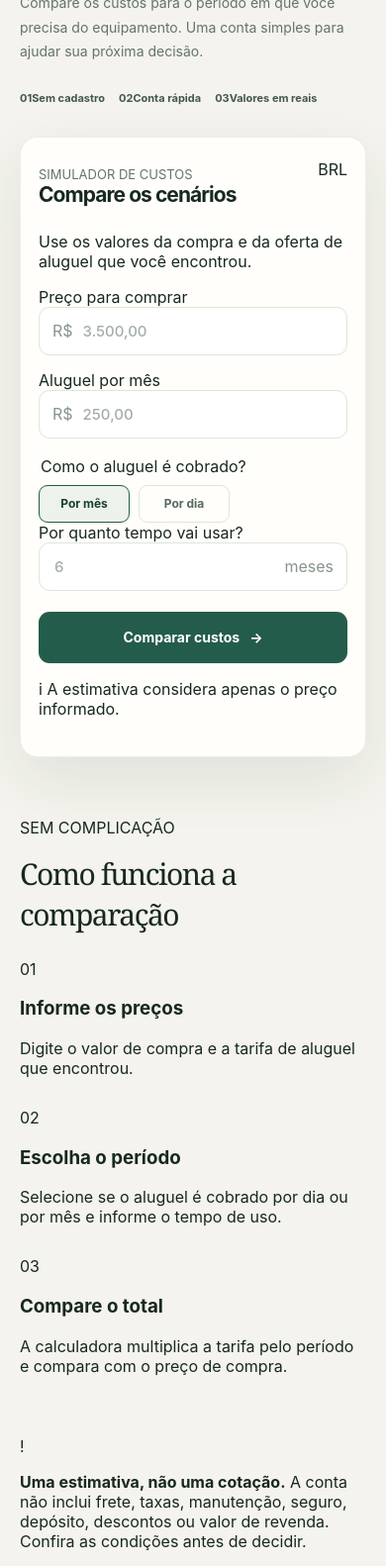
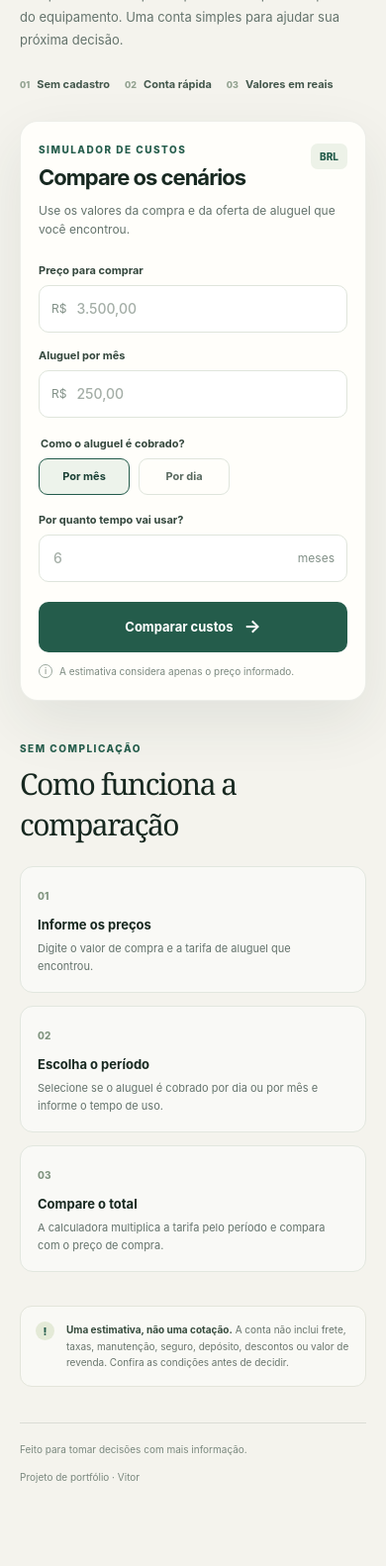
Before and after one commit to VitorFigueiredo-maker/alugar-ou-comprar, a plain HTML site: page index.html in a window 390 px wide. Shown: the part 282-1864 px from the top of the page at 99% size. After the commit the page ends 1808 px from the top, so only its background shows below. Drawn offline with Linux system fonts and the light colour scheme; a script that the page names is missing.

Commit message:
Align responsive styles with calculator markup
Co-authored-by: Copilot <223556219+Copilot@users.noreply.github.com>

```diff
--- a/style.css
+++ b/style.css
@@ -8,11 +8,11 @@
   --green-dark: #193f34;
   --line: #e2e7df;
   --lime: #dceda7;
-  --shadow: 0 22px 60px rgba(32, 54, 43, 0.09);
+  --shadow: 0 22px 60px rgba(32, 54, 43,  .09);
 }
 
 * { box-sizing: border-box; }
-
+[hidden] { display: none !important; }
 body {
   margin: 0;
   background: var(--canvas);
@@ -20,384 +20,141 @@ body {
   font-family: Inter, ui-sans-serif, system-ui, -apple-system, BlinkMacSystemFont, "Segoe UI", sans-serif;
   -webkit-font-smoothing: antialiased;
 }
+a { color: inherit; }
+button, input { font: inherit; }
+:focus-visible { outline: 3px solid #8eaa4c; outline-offset: 3px; }
 
-button, input { font: inherit; }
-a { color: inherit; }
-[hidden] { display: none !important; }
-
-:focus-visible {
-  outline: 3px solid #8eaa4c;
-  outline-offset: 3px;
-}
-
-.site-shell {
-  width: min(1120px, 100%);
-  margin: 0 auto;
-  padding: 0 36px;
-}
-
+.site-shell { width: min(1120px, 100%); margin: 0 auto; padding: 0 36px; }
 .site-header {
   min-height: 82px;
   display: flex;
   align-items: center;
   justify-content: space-between;
-  border-bottom: 1px solid rgba(32, 54, 43, 0.12);
+  border-bottom: 1px solid rgba(32, 54, 43, .12);
 }
-
-.brand {
-  display: inline-flex;
-  align-items: center;
-  gap: 11px;
-  text-decoration: none;
-  font-size: 15px;
-  font-weight: 750;
-  letter-spacing: -0.035em;
-}
-
-.brand-mark {
-  width: 31px;
-  height: 31px;
-  display: grid;
-  place-items: center;
-  border-radius: 10px;
-  background: var(--green);
-  color: white;
-  font-size: 17px;
-}
-
-.header-note {
-  color: var(--muted);
-  font-size: 13px;
-}
+.brand { display: inline-flex; align-items: center; gap: 11px; text-decoration: none; font-size: 15px; font-weight: 750; letter-spacing: -.035em; }
+.brand-mark { width: 32px; height: 32px; display: grid; place-items: center; border-radius: 10px; background: var(--green); color: white; font-size: 18px; }
+.brand-accent { color: var(--green); }
+.code-link { color: #52665a; font-size: 12px; text-decoration: none; }
+.code-link:hover, .site-footer a:hover { color: var(--green); text-decoration: underline; }
 
 .hero-grid {
   display: grid;
-  grid-template-columns: minmax(0, 0.9fr) minmax(420px, 1.1fr);
+  grid-template-columns: minmax(0, .9fr) minmax(410px, 1.1fr);
   align-items: center;
   gap: clamp(42px, 7vw, 88px);
   padding: 74px 0 62px;
 }
-
-.eyebrow, .section-kicker {
-  margin: 0 0 17px;
-  color: var(--green);
-  font-size: 11px;
-  font-weight: 800;
-  letter-spacing: 0.14em;
-  text-transform: uppercase;
-}
-
+.eyebrow, .card-kicker { margin: 0 0 15px; color: var(--green); font-size: 10px; font-weight: 800; letter-spacing: .15em; }
+.eyebrow { display: flex; align-items: center; gap: 9px; }
+.eyebrow-line { width: 24px; height: 1px; background: var(--green); }
 .hero-copy h1 {
   max-width: 500px;
   margin: 0;
   font-family: Georgia, "Times New Roman", serif;
-  font-size: clamp(47px, 6vw, 73px);
+  font-size: clamp(48px, 6vw, 74px);
   font-weight: 500;
-  letter-spacing: -0.065em;
-  line-height: 0.99;
+  letter-spacing: -.065em;
+  line-height: .98;
 }
+.hero-copy h1 span { color: var(--green); }
+.hero-description { max-width: 430px; margin: 22px 0 0; color: var(--muted); font-size: 15px; line-height: 1.75; }
+.hero-points { display: flex; flex-wrap: wrap; gap: 16px 21px; margin-top: 27px; }
+.hero-point { display: flex; align-items: center; gap: 7px; color: #43574c; font-size: 11px; font-weight: 650; }
+.hero-point span { color: #91a18f; font-size: 9px; font-weight: 800; }
 
-.hero-copy h1 span { color: var(--green); }
-
-.hero-description {
-  max-width: 430px;
-  margin: 22px 0 0;
-  color: var(--muted);
-  font-size: 16px;
-  line-height: 1.75;
-}
-
-.hero-points {
-  display: flex;
-  flex-wrap: wrap;
-  gap: 10px 18px;
-  margin: 27px 0 0;
-  padding: 0;
-  list-style: none;
-  color: #43574c;
-  font-size: 12px;
-  font-weight: 650;
-}
-
-.hero-points li::before {
-  content: "✓";
-  margin-right: 7px;
-  color: var(--green);
-}
-
-.calculator-card {
-  padding: clamp(24px, 3.2vw, 36px);
-  border: 1px solid rgba(32, 54, 43, 0.08);
-  border-radius: 24px;
-  background: var(--surface);
-  box-shadow: var(--shadow);
-}
-
-.card-heading {
-  display: flex;
-  justify-content: space-between;
-  align-items: start;
-  gap: 16px;
-  margin-bottom: 25px;
-}
-
-.card-heading h2 {
-  margin: 0;
-  font-size: 23px;
-  letter-spacing: -0.045em;
-}
-
-.card-heading p {
-  margin: 7px 0 0;
-  color: var(--muted);
-  font-size: 13px;
-}
-
-.card-number {
-  flex: 0 0 auto;
-  color: #9aa59b;
-  font-size: 12px;
-  font-weight: 750;
-}
-
-.field-grid {
-  display: grid;
-  grid-template-columns: 1fr 1fr;
-  gap: 18px 14px;
-}
-
+.calculator-card { padding: clamp(24px, 3.2vw, 36px); border: 1px solid rgba(32, 54, 43, .08); border-radius: 24px; background: var(--surface); box-shadow: var(--shadow); }
+.card-heading { display: flex; align-items: start; justify-content: space-between; gap: 15px; }
+.card-heading .card-kicker { margin-bottom: 9px; }
+.card-heading h2 { margin: 0; font-size: 22px; letter-spacing: -.045em; }
+.currency-tag { padding: 7px 9px; border-radius: 7px; background: #edf2e8; color: var(--green); font-size: 10px; font-weight: 800; }
+.card-intro { margin: 11px 0 24px; color: var(--muted); font-size: 12px; line-height: 1.6; }
+.field-grid { display: grid; grid-template-columns: 1fr 1fr; gap: 16px 13px; }
 .field { display: block; min-width: 0; }
-.field-label {
-  display: block;
-  margin-bottom: 8px;
-  color: #34473d;
-  font-size: 12px;
-  font-weight: 700;
-}
-
-.input-wrap {
-  height: 49px;
-  display: flex;
-  align-items: center;
-  gap: 8px;
-  padding: 0 13px;
-  border: 1px solid #dfe5dc;
-  border-radius: 11px;
-  background: #fff;
-  color: #87958a;
-  transition: border-color 150ms ease, box-shadow 150ms ease;
-}
-
-.input-wrap:focus-within {
-  border-color: #70917e;
-  box-shadow: 0 0 0 3px rgba(75, 120, 91, 0.12);
-}
-
-.input-wrap input {
-  width: 100%;
-  min-width: 0;
-  border: 0;
-  outline: 0;
-  background: transparent;
-  color: var(--ink);
-  font-size: 15px;
-  font-weight: 650;
-}
-
+.field > span:first-child, .rate-fieldset legend { display: block; margin-bottom: 8px; color: #34473d; font-size: 11px; font-weight: 700; }
+.input-wrap { height: 48px; display: flex; align-items: center; gap: 8px; padding: 0 12px; border: 1px solid #dfe5dc; border-radius: 10px; background: #fff; transition: border-color 150ms ease, box-shadow 150ms ease; }
+.input-wrap:focus-within { border-color: #70917e; box-shadow: 0 0 0 3px rgba(75, 120, 91, .12); }
+.input-prefix, .duration-unit { flex: 0 0 auto; color: #819087; font-size: 12px; }
+.input-wrap input { width: 100%; min-width: 0; border: 0; outline: 0; background: transparent; color: var(--ink); font-size: 14px; font-weight: 650; }
 .input-wrap input::placeholder { color: #a4aea7; font-weight: 450; }
-.input-wrap:focus-within:focus-visible { outline: none; }
-.input-wrap:has(input:focus-visible) { outline: 3px solid #8eaa4c; outline-offset: 3px; }
-
-.rate-fieldset {
-  min-width: 0;
-  margin: 21px 0 0;
-  padding: 0;
-  border: 0;
-}
-
-.rate-fieldset legend { margin-bottom: 9px; }
+.rate-fieldset { min-width: 0; margin: 19px 0 0; padding: 0; border: 0; }
+.rate-fieldset legend { margin-bottom: 8px; }
 .rate-options { display: flex; gap: 9px; }
 .rate-option { position: relative; cursor: pointer; }
-.rate-option input {
-  position: absolute;
-  width: 1px;
-  height: 1px;
-  opacity: 0;
-}
+.rate-option input { position: absolute; width: 1px; height: 1px; opacity: 0; }
+.rate-option span { min-width: 92px; min-height: 37px; display: grid; place-items: center; padding: 0 12px; border: 1px solid #dfe5dc; border-radius: 9px; color: #59695f; font-size: 11px; font-weight: 700; transition: 150ms ease; }
+.rate-option input:checked + span { border-color: var(--green); background: #edf3eb; color: var(--green-dark); }
+.rate-option input:focus-visible + span { outline: 3px solid #8eaa4c; outline-offset: 3px; }
+.duration-field { margin-top: 18px; }
+.duration-wrap { max-width: 240px; justify-content: space-between; }
+.compare-button { width: 100%; min-height: 51px; display: flex; align-items: center; justify-content: center; gap: 11px; margin-top: 20px; border: 0; border-radius: 10px; background: var(--green); color: white; cursor: pointer; font-size: 13px; font-weight: 750; transition: background 150ms ease, transform 150ms ease; }
+.compare-button:hover { background: var(--green-dark); transform: translateY(-1px); }
+.button-arrow { font-size: 18px; line-height: 1; }
+.form-note { display: flex; align-items: center; gap: 7px; margin: 12px 0 0; color: #7b897f; font-size: 10px; }
+.form-note > span { width: 14px; height: 14px; display: grid; place-items: center; border: 1px solid #9aa79d; border-radius: 50%; font-size: 9px; }
 
-.rate-option span {
-  min-width: 92px;
-  min-height: 38px;
-  display: grid;
-  place-items: center;
-  padding: 0 13px;
-  border: 1px solid #dfe5dc;
-  border-radius: 9px;
-  color: #59695f;
-  font-size: 12px;
-  font-weight: 700;
-  transition: 150ms ease;
-}
+.results-card { margin: 0 0 68px; padding: clamp(24px, 4vw, 40px); border: 1px solid #dce5d2; border-radius: 21px; background: #e9eee2; }
+.results-heading { display: flex; align-items: start; justify-content: space-between; gap: 20px; margin-bottom: 23px; }
+.results-heading .card-kicker { margin-bottom: 9px; }
+.results-heading h2 { margin: 0; font-family: Georgia, "Times New Roman", serif; font-size: clamp(28px, 4vw, 39px); font-weight: 500; letter-spacing: -.045em; }
+.result-message { margin: 8px 0 0; color: #5a6c5e; font-size: 13px; line-height: 1.6; }
+.winner-badge { flex: 0 0 auto; padding: 8px 12px; border-radius: 99px; background: var(--lime); color: #304626; font-size: 10px; font-weight: 800; }
+.metrics-grid { display: grid; grid-template-columns: repeat(3, 1fr); gap: 12px; }
+.metric-card { min-width: 0; padding: 18px; border: 1px solid rgba(58, 83, 61, .12); border-radius: 13px; background: rgba(255, 255, 255, .72); }
+.metric-card > span { display: block; margin-bottom: 11px; color: #526357; font-size: 10px; font-weight: 700; }
+.metric-card strong { display: block; overflow-wrap: anywhere; font-size: clamp(19px, 3vw, 27px); letter-spacing: -.045em; }
+.metric-card small { display: block; margin-top: 6px; color: #7a887c; font-size: 10px; line-height: 1.5; }
+.difference-metric { background: #f6f7f1; }
+.comparison-bars { display: grid; gap: 11px; margin-top: 22px; }
+.bar-row { display: grid; grid-template-columns: 58px 1fr; align-items: center; gap: 13px; color: #536457; font-size: 10px; font-weight: 700; }
+.bar-track { height: 7px; overflow: hidden; border-radius: 9px; background: rgba(70, 93, 70, .12); }
+.bar-fill { width: 0; height: 100%; display: block; border-radius: inherit; transition: width 350ms ease; }
+.rent-fill { background: #73966f; }
+.buy-fill { background: #c4a565; }
+.break-even { margin: 17px 0 0; color: #566a59; font-size: 11px; line-height: 1.6; }
 
-.rate-option input:checked + span {
-  border-color: var(--green);
-  background: #edf3eb;
-  color: var(--green-dark);
-}
-
-.rate-option input:focus-visible + span {
-  outline: 3px solid #8eaa4c;
-  outline-offset: 3px;
-}
-
-.rate-hint {
-  min-height: 17px;
-  margin: 8px 0 0;
-  color: #87938a;
-  font-size: 11px;
-}
-
-.compare-button {
-  width: 100%;
-  min-height: 52px;
-  display: flex;
-  justify-content: center;
-  align-items: center;
-  gap: 10px;
-  margin-top: 21px;
-  border: 0;
-  border-radius: 11px;
-  background: var(--green);
-  color: white;
-  cursor: pointer;
-  font-size: 14px;
-  font-weight: 750;
-  transition: background 150ms ease, transform 150ms ease;
-}
-
-.compare-button:hover { background: var(--green-dark); transform: translateY(-1px); }
-
-.results-card {
-  margin: 0 0 70px;
-  padding: clamp(24px, 4vw, 42px);
-  border: 1px solid #dce5d2;
-  border-radius: 22px;
-  background: #e9eee2;
-}
-
-.results-topline {
-  display: flex;
-  justify-content: space-between;
-  align-items: start;
-  gap: 20px;
-  margin-bottom: 25px;
-}
-
-.results-topline h2 {
-  margin: 0;
-  font-family: Georgia, "Times New Roman", serif;
-  font-size: clamp(27px, 4vw, 39px);
-  font-weight: 500;
-  letter-spacing: -0.045em;
-}
-
-.result-message { margin: 9px 0 0; color: #5a6c5e; font-size: 14px; line-height: 1.6; }
-.winner-badge {
-  flex: 0 0 auto;
-  padding: 8px 12px;
-  border-radius: 99px;
-  background: var(--lime);
-  color: #304626;
-  font-size: 11px;
-  font-weight: 800;
-}
-
-.result-grid { display: grid; grid-template-columns: 1fr 1fr; gap: 14px; }
-.result-panel {
-  padding: 19px;
-  border: 1px solid rgba(58, 83, 61, 0.12);
-  border-radius: 14px;
-  background: rgba(255, 255, 255, 0.72);
-}
-.result-panel h3 { margin: 0 0 12px; color: #526357; font-size: 12px; font-weight: 700; }
-.result-amount { margin: 0; font-size: clamp(25px, 4vw, 34px); font-weight: 750; letter-spacing: -0.055em; }
-.result-caption { margin: 6px 0 0; color: #7a887c; font-size: 11px; }
-.result-track { height: 6px; overflow: hidden; margin-top: 17px; border-radius: 9px; background: #e8ece5; }
-.result-bar { width: 0; height: 100%; border-radius: inherit; background: #73966f; transition: width 350ms ease; }
-.result-bar.purchase { background: #c4a565; }
-
-.difference-row {
-  display: flex;
-  justify-content: space-between;
-  align-items: center;
-  gap: 16px;
-  margin-top: 14px;
-  padding: 17px 19px;
-  border-radius: 13px;
-  background: var(--green-dark);
-  color: white;
-}
-.difference-row span { color: #d2e0d3; font-size: 12px; }
-.difference-row strong { font-size: 18px; }
-.break-even { margin: 15px 0 0; color: #566a59; font-size: 12px; line-height: 1.6; }
-
-.guide-section { padding: 0 0 66px; }
-.guide-heading { max-width: 560px; margin-bottom: 25px; }
-.guide-heading h2 {
-  margin: 0;
-  font-family: Georgia, "Times New Roman", serif;
-  font-size: clamp(30px, 4vw, 42px);
-  font-weight: 500;
-  letter-spacing: -0.05em;
-}
-.guide-grid { display: grid; grid-template-columns: repeat(3, 1fr); gap: 14px; }
-.guide-item { padding: 20px; border: 1px solid var(--line); border-radius: 14px; background: rgba(255,255,255,0.5); }
-.guide-item strong { display: block; margin-bottom: 8px; font-size: 13px; }
-.guide-item p { margin: 0; color: var(--muted); font-size: 12px; line-height: 1.65; }
-
-.site-footer {
-  display: flex;
-  justify-content: space-between;
-  gap: 18px;
-  padding: 22px 0 30px;
-  border-top: 1px solid rgba(32, 54, 43, 0.12);
-  color: #7a887e;
-  font-size: 11px;
-  line-height: 1.6;
-}
-.site-footer p { max-width: 580px; margin: 0; }
+.guide-section { padding: 0 0 34px; }
+.guide-heading { margin-bottom: 22px; }
+.guide-heading .card-kicker { margin-bottom: 9px; }
+.guide-heading h2 { max-width: 540px; margin: 0; font-family: Georgia, "Times New Roman", serif; font-size: clamp(30px, 4vw, 42px); font-weight: 500; letter-spacing: -.05em; }
+.guide-grid { display: grid; grid-template-columns: repeat(3, 1fr); gap: 13px; }
+.guide-card { padding: 19px; border: 1px solid var(--line); border-radius: 13px; background: rgba(255, 255, 255, .5); }
+.guide-number { color: #819580; font-size: 10px; font-weight: 800; }
+.guide-card h3 { margin: 13px 0 7px; font-size: 13px; }
+.guide-card p { margin: 0; color: var(--muted); font-size: 11px; line-height: 1.65; }
+.disclaimer { display: flex; align-items: start; gap: 12px; margin: 0 0 45px; padding: 17px 19px; border: 1px solid #e3e5db; border-radius: 12px; background: rgba(255,255,255,.44); }
+.disclaimer-mark { flex: 0 0 auto; width: 19px; height: 19px; display: grid; place-items: center; border-radius: 50%; background: #e4ead7; color: var(--green); font-size: 11px; font-weight: 800; }
+.disclaimer p { margin: 0; color: #68756c; font-size: 10px; line-height: 1.65; }
+.disclaimer strong { color: #354a3c; }
+.site-footer { display: flex; justify-content: space-between; gap: 16px; padding: 20px 0 28px; border-top: 1px solid rgba(32,54,43,.12); color: #7a887e; font-size: 10px; }
+.site-footer a { text-decoration: none; }
 
 @media (max-width: 900px) {
-  .hero-grid { grid-template-columns: minmax(0, 1fr); gap: 42px; padding-top: 56px; }
+  .hero-grid { grid-template-columns: 1fr; gap: 38px; padding-top: 55px; }
   .hero-copy { max-width: 620px; }
-  .hero-copy h1 { max-width: 600px; }
   .calculator-card { width: 100%; }
-  .results-card { margin-bottom: 58px; }
+  .results-card { margin-bottom: 55px; }
 }
-
 @media (max-width: 600px) {
   .site-shell { padding-right: 20px; padding-left: 20px; }
   .site-header { min-height: 70px; }
-  .header-note { max-width: 118px; text-align: right; font-size: 11px; }
-  .hero-grid { gap: 32px; padding: 47px 0 45px; }
-  .hero-copy h1 { font-size: clamp(45px, 14vw, 62px); }
-  .hero-description { margin-top: 17px; font-size: 14px; }
-  .hero-points { gap: 9px 14px; font-size: 11px; }
+  .hero-grid { gap: 30px; padding: 45px 0 42px; }
+  .hero-copy h1 { font-size: clamp(46px, 14vw, 62px); }
+  .hero-description { margin-top: 16px; font-size: 13px; }
+  .hero-points { gap: 11px 15px; }
   .calculator-card { padding: 22px 18px; border-radius: 18px; }
-  .card-heading h2 { font-size: 21px; }
-  .field-grid { grid-template-columns: 1fr; gap: 15px; }
-  .rate-fieldset { margin-top: 18px; }
-  .results-card { margin-bottom: 48px; padding: 23px 18px; border-radius: 17px; }
-  .results-topline { display: block; }
-  .winner-badge { display: inline-flex; margin-top: 15px; }
-  .result-grid { grid-template-columns: 1fr; gap: 10px; }
-  .result-panel { padding: 16px; }
-  .difference-row { align-items: start; flex-direction: column; gap: 6px; }
-  .guide-section { padding-bottom: 45px; }
+  .field-grid, .metrics-grid { grid-template-columns: 1fr; }
+  .duration-wrap { max-width: none; }
+  .results-card { margin-bottom: 45px; padding: 23px 18px; border-radius: 17px; }
+  .results-heading { display: block; }
+  .winner-badge { display: inline-flex; margin-top: 14px; }
+  .metric-card { padding: 15px; }
+  .metric-card strong { font-size: 24px; }
   .guide-grid { grid-template-columns: 1fr; }
+  .guide-card { padding: 17px; }
+  .disclaimer { margin-bottom: 36px; padding: 15px; }
   .site-footer { flex-direction: column; }
 }
-
 @media (prefers-reduced-motion: reduce) {
-  *, *::before, *::after { scroll-behavior: auto !important; transition-duration: 0.01ms !important; }
+  *, *::before, *::after { scroll-behavior: auto !important; transition-duration: .01ms !important; }
 }
```
